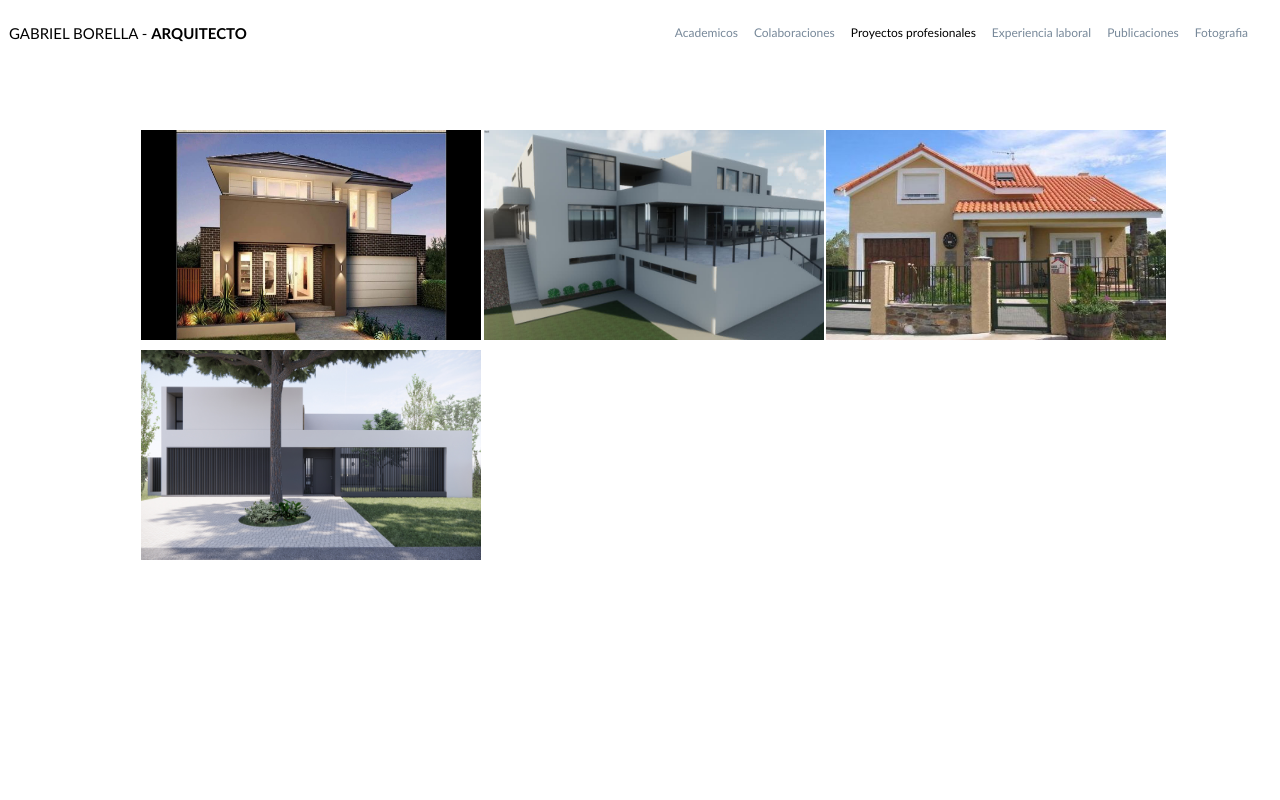
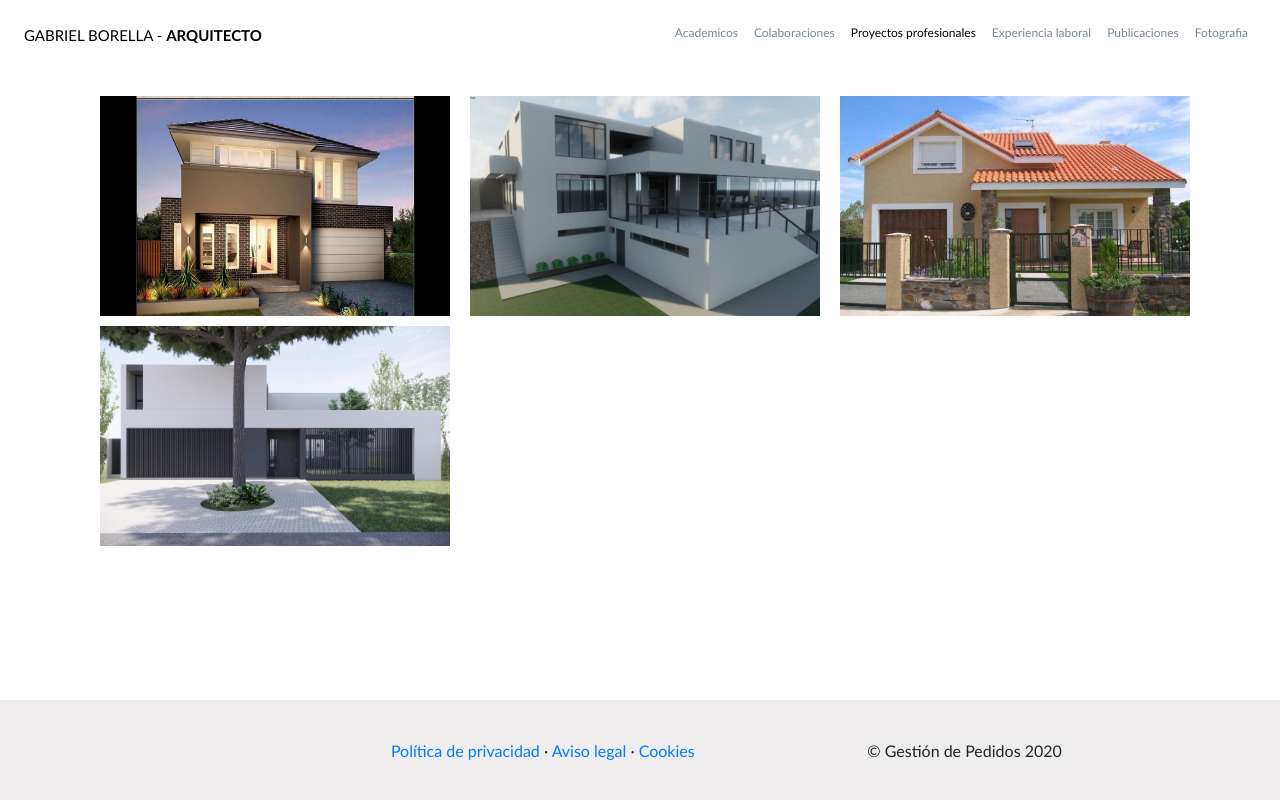
Before and after one commit to albor1962/Web-Gabi, a Django app: page /profesionales/1/ in a window 1280 px wide. Run offline with Django 3.2, Linux system fonts and the light colour scheme; data comes from the database, SQL or seed files in the repository.

Commit message:
inicio de realizacion del footer

```diff
--- a/app/inicio/templates/inicio/fotografia.html
+++ b/app/inicio/templates/inicio/fotografia.html
@@ -1,7 +1,7 @@
 {% extends "inicio/index.html" %}
 
 {% block nav %}
-    <nav>
+    <nav class="menu-fixed">
     <div class="d-flex flex-column flex-md-row align-items-center p-3 px-md-4 mb-3 bg-white">
       <h5 class="my-0 mr-md-auto inicio"><a href="{% url 'inicio:proyectos_list' %} "><span class='name'>GABRIEL BORELLA -</span> <spam class="arq">ARQUITECTO</spam></h5></a>
 
@@ -16,8 +16,8 @@
   </nav>
   {% endblock nav %}
   {% block content %}
-<div class="titulo-pagina"></div><br>
 <div class="container fotos" style="width:80%;">
+  <br><br><br><br>
   {% for foto in fotos %}
   <div class="col-12">
     <img src="{{foto.foto.url}}"
--- a/app/inicio/templates/inicio/index.html
+++ b/app/inicio/templates/inicio/index.html
@@ -19,80 +19,63 @@
   <body>
 
     {% block nav %}
-    <nav>
+    <nav class="menu-fixed">
     <div class="d-flex flex-column flex-md-row align-items-center p-3 px-md-4 mb-3 bg-white">
       <h5 class="my-0 mr-md-auto inicio"><a href="{% url 'inicio:proyectos_list' %} "><span class='name'>GABRIEL BORELLA -</span> <spam class="arq">ARQUITECTO</spam></h5></a>
 
-      <a class="nav-item nav-link p-2 menu" href="{% url 'inicio:academico' categoria_id=2 %}">Academicos</a>
-      <a class="nav-item nav-link p-2 menu" href="{% url 'inicio:colaboraciones' categoria_id=1 %}">Colaboraciones</a>
-      <a class="nav-item nav-link p-2 menu" href="{% url 'inicio:profesionales' categoria_id=3 %}">Proyectos profesionales</a>
-      <a class="nav-item nav-link p-2 menu" href="{% url 'inicio:exp_laboral' categoria_id=4 %}">Experiencia laboral</a>
-      <a class="nav-item nav-link p-2 menu" href="{% url 'inicio:publicaciones' categoria_id=5 %}">Publicaciones</a>
-      <a class="nav-item nav-link p-2 menu" href="{% url 'inicio:fotos' %}">Fotografia</a>
+      <a class="nav-item nav-link  menu" href="{% url 'inicio:academico' categoria_id=2 %}">Academicos</a>
+      <a class="nav-item nav-link  menu" href="{% url 'inicio:colaboraciones' categoria_id=1 %}">Colaboraciones</a>
+      <a class="nav-item nav-link  menu" href="{% url 'inicio:profesionales' categoria_id=3 %}">Proyectos profesionales</a>
+      <a class="nav-item nav-link  menu" href="{% url 'inicio:exp_laboral' categoria_id=4 %}">Experiencia laboral</a>
+      <a class="nav-item nav-link  menu" href="{% url 'inicio:publicaciones' categoria_id=5 %}">Publicaciones</a>
+      <a class="nav-item nav-link  menu" href="{% url 'inicio:fotos' %}">Fotografia</a>
     </div>
     <br>
   </nav>
   {% endblock nav %}
 
-<div class="container">
-
-
+  <!-- Contenido variable -->
   {% block content %}
-  <h3 class="titulo-pagina">{% block titulo-pagina %}{% endblock %}</h3>
 
   {% endblock content %}
 
-  <footer>
-    <div class="container-fluid">
-        <div class="row">
-            <div class="col-md-4 footer-col">
-                <h3>Dirección</h3>
-                <p>
-                    CABA - Argentina <br />
-                    carrasco 400
-                </p>
-            </div>
-            <div class="col-md-4 footer-col">
-                <h3>Mis redes</h3>
-                <ul class="list-inline">
-                    <li>
-                        <a  target="_blank" href="#" class="btn-social btn-outline"><i class="fa fa-fw fa-facebook"></i></a>
-                    </li>
-                    <li>
-                        <a  target="_blank" href="#" class="btn-social btn-outline"><i class="fa fa-fw fa-google-plus"></i></a>
-                    </li>
-                    <li>
-                        <a  target="_blank" href="#" class="btn-social btn-outline"><i class="fa fa-fw fa-twitter"></i></a>
-                    </li>
-                    <li>
-                        <a  target="_blank" href="#" class="btn-social btn-outline"><i class="fa fa-fw fa-linkedin"></i></a>
-                    </li>
-                    <li>
-                        <a  target="_blank" href="#" class="btn-social btn-outline"><i class="fa fa-fw fa-dribbble"></i></a>
-                    </li>
-                </ul>
-            </div>
-            <div class="col-md-4 footer-col">
-                <h3>Trabajo FreeLancer</h3>
-                <p>Tengo más de X años de experiencia en maquetación web y me apasiona lo que hago!</p>
-            </div>
-        </div>
+  <!-- Footer -->
+  <footer class="navbar navbar-fixed-bottom">
+    <div class="container">
+      <p class="m-0">
+        <a href="#" class="link">
+          <span class="fa-stack fa-lg">
+            <i class="fa fa-circle fa-stack-2x"></i>
+            <i class="fa fa-twitter fa-stack-1x fa-inverse"></i>
+          </span>
+        </a>
+        <a href="#" class="link">
+          <span class="fa-stack fa-lg">
+            <i class="fa fa-circle fa-stack-2x"></i>
+            <i class="fa fa-facebook fa-stack-1x fa-inverse"></i>
+          </span>
+        </a>
+        <a href="#" class="link">
+          <span class="fa-stack fa-lg">
+            <i class="fa fa-circle fa-stack-2x"></i>
+            <i class="fa fa-instagram fa-stack-1x fa-inverse"></i>
+          </span>
+        </a>
+    </p>
+      <p class="m-0 mbt">
+        <a href="sample.html" class="link">Política de privacidad</a> ·
+        <a href="sample.html" class="link">Aviso legal</a> ·
+        <a href="sample.html" class="link">Cookies</a>
+  </p>
+      <p class="m-0 mbt1">&copy; Gestión de Pedidos 2020</p>
     </div>
 </footer>
-
-
-</div>
-
-
-
 
 <script src="https://code.jquery.com/jquery-3.5.1.slim.min.js" integrity="sha384-DfXdz2htPH0lsSSs5nCTpuj/zy4C+OGpamoFVy38MVBnE+IbbVYUew+OrCXaRkfj" crossorigin="anonymous"></script>
 <script src="https://cdn.jsdelivr.net/npm/bootstrap@4.5.3/dist/js/bootstrap.bundle.min.js" integrity="sha384-ho+j7jyWK8fNQe+A12Hb8AhRq26LrZ/JpcUGGOn+Y7RsweNrtN/tE3MoK7ZeZDyx" crossorigin="anonymous"></script>
 <script src="https://code.jquery.com/jquery-3.5.1.min.js" integrity="sha256-9/aliU8dGd2tb6OSsuzixeV4y/faTqgFtohetphbbj0=" crossorigin="anonymous"></script>
 
-
 <script>
-
   window.initializeCarousel = () =>{
     $("#carouselExampleControls").carousel({interval:500});
   }
--- a/app/inicio/templates/inicio/profesionales.html
+++ b/app/inicio/templates/inicio/profesionales.html
@@ -1,7 +1,7 @@
 {% extends "inicio/index.html" %}
 
 {% block nav %}
-    <nav>
+    <nav class="menu-fixed">
       <div class="d-flex flex-column flex-md-row align-items-center p-3 px-md-4 mb-3 bg-white">
       <h5 class="my-0 mr-md-auto inicio"><a href="{% url 'inicio:proyectos_list' %} "><span class='name'>GABRIEL BORELLA -</span> <spam class="arq">ARQUITECTO</spam></h5></a>
 
@@ -17,14 +17,14 @@
   {% endblock nav %}
 
 {% block content %}
-<div class="container-md">
-  <div class="titulo-pagina"></div><br>
+<div class="container-md fotos">
+  <br><br><br><br>
   {% for profesional in profesionales %}
   <div class="col-4 imag efecto">
     <a href="{% url 'inicio:ver_detalles' profesional.id %}"><img src="{{profesional.img_principal.url}}"
     class="principal"
-    style="height: 210px;
-    width: 340px;">
+    style="height: 220px;
+    width: 350px;">
      </a>
   </div>
   {% endfor %}
--- a/app/static/css/mis_estilos.css
+++ b/app/static/css/mis_estilos.css
@@ -2,9 +2,31 @@
     box-sizing: border-box;
 }
 
+html {
+    min-height: 100%;
+    position: relative;
+  }
+
 body{
     background:white;
     font-family: 'Gill Sans', 'Gill Sans MT', Calibri, 'Trebuchet MS', sans-serif;
+    /* margin: 0;
+    margin-bottom: 40px; */
+    /* padding-bottom: 70px; */
+    /* display: flex; */
+    display: flex;
+    margin: 0;
+    padding: 0;
+    min-height: 100vh;
+    flex-wrap: wrap;
+}
+
+.menu-fixed{
+    position: fixed;
+    z-index: 1000;
+    top: 0;
+    width: 100%;
+    max-width: 1000;
 }
 
 .inicio a{
@@ -22,6 +44,7 @@ body{
     color: lightslategrey;
     font-weight: 100;
     font-size: 12px;
+    text-align: right;
 }
 
 .active {
@@ -43,16 +66,16 @@ nav a:hover{
 }
 
 .container{
-    width: 85%;
+    width: 70%;
 }
 
 .container-md .imag{
     float: left;
     height: 280px;
-    margin-bottom: -60px;
+    margin-bottom: -50px;
 }
 
-.container .fotos img{
+.container.fotos img{
     float: left;
     margin:3px;
 }
@@ -81,13 +104,21 @@ nav a:hover{
     margin-left: -15px;
 }
 
-.card-footer h4,h5,h6{
+.name-proj {
+    font-size: 14px;
+    color: black;
+    margin-bottom: 10px;
+    margin-left: -15px;
+
+}
+
+/* .card-footer h4,h5,h6{
     font-size: 13px;
     color: lightslategrey;
     margin-bottom: 5px;
     margin-top: 2px;
     margin-left: -15px;
-}
+} */
 
 .card-text{
     font-size: 12px;
@@ -112,27 +143,19 @@ nav a:hover{
 }
 
 /* footer */
-
-.footer-style {
-    padding-top: 50px;
-    background-color: #2C3E50;
-    border: 1px solid black;
+footer {
+    /* bottom: -100px; */
+    /* width:100%;
+    height:50px;
+    background-color:rgb(224, 221, 221);
+    position: absolute; */
+    /* border:1px solid black; */
+    /* margin-bottom: 10px;
+    margin-top: 400px; */
+    align-self: flex-end;
+    background-color: rgba(238, 236, 236, 0.938);
+    width: 100%;
+    line-height: 3px;
+    text-align: center;
+    height:100px;
 }
-footer {
-  color: white;
-}
-footer h3 {
-  margin-bottom: 30px;
-    font-weight: 800;
-}
-footer .footer-above {
-  padding-top: 50px;
-  background-color: #2C3E50;
-}
-footer .footer-col {
-  margin-bottom: 50px;
-}
-footer .footer-below {
-  padding: 25px 0;
-  background-color: #233140;
-}
```
Also changed, not shown: app/inicio/templates/inicio/academico.html (+4 -4 lines), app/inicio/templates/inicio/colaboraciones.html (+4 -4 lines), app/inicio/templates/inicio/exp_laboral.html (+4 -4 lines), app/inicio/templates/inicio/galeria.html (+14 -9 lines), app/inicio/templates/inicio/proyectos.html (+4 -5 lines), app/inicio/templates/inicio/publicaciones.html (+4 -4 lines).
